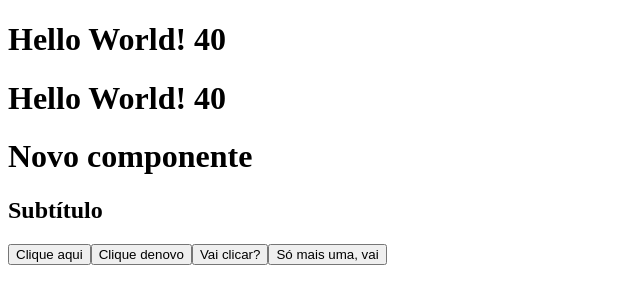
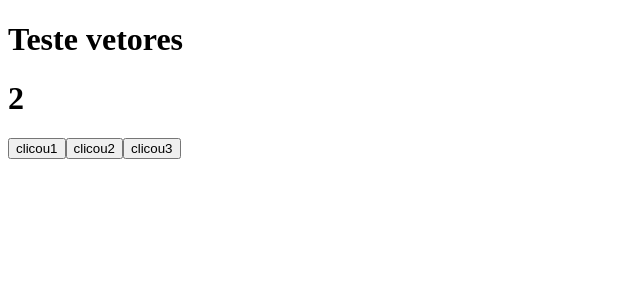
Before and after one commit to PedroGiacomin/quick-note-ex, a React (Create React App) app: page / in a window 1280 px wide. Shown: the top 304 px of the page, without its empty margins (0-640 px from the left). Built offline with nearby package versions, Linux system fonts and the light colour scheme.

Commit message:
Testando vetores, mas deu um erro na execução
Manifest: Line: 1, column: 1, Syntax error.

```diff
--- a/src/App.js
+++ b/src/App.js
@@ -1,5 +1,5 @@
 import React from 'react';
-import NewComponente from './HelloWorld';
+//import NewComponente from './HelloWorld';
 
 /* O React permite desenvolver separadamente os componentes
  * de uma pagina web. Ao executar uma acao em um desses componentes,
@@ -13,6 +13,51 @@ import NewComponente from './HelloWorld';
 
 function App() {
 
+  const vetor1 = [1, 2, 3, "string", 4, 5, 6];
+
+  function clicou1(){
+    //Imprime o vetor todo de uma vez
+    alert("Alert");
+  }
+
+  function clicou2(){
+    //Percorre o vetor usando um laco for
+    for(let i = 0; i < vetor1.length; i++){
+      console.log(i + " " + vetor1[i]);
+    }
+  }
+
+  function clicou3(){
+    //Percorre o vetor usando forEach
+    //forEach recebe uma funcao callback cujos parametros sao
+    //primeiro o elemento e segundo a posicao dele no vetor
+
+    vetor1.forEach((elemento, posicao) => {
+        console.log(elemento + " " + posicao + " :)");
+        }
+    );
+  }
+
+  return(
+    <div>
+      <h1>Teste vetores</h1>
+      <h1>{vetor1[1]}</h1>
+      <button onClick={() => clicou1}>clicou1</button>
+
+      <button onClick={() => clicou2}>clicou2</button>
+
+      <button onClick={() => clicou3}>clicou3</button>
+    </div>
+  )
+}
+
+export default App;
+
+
+//--- EXEMPLOS DE: COMPONENTES, FUNCOES E VARIAVEIS ---//
+//function App() {
+
+  /*
   function clicou(){
     alert("Clicaste?");
   }
@@ -25,38 +70,40 @@ function App() {
   const funcao = () => {
     alert("Mar tu clica demais");
   }
+  */
 
-  return (
-    <div>
-      <Title></Title>
-      <Title/>
-      <NewComponente/>
-
-      {/* Usando uma funcao dentro da tag JSX */}
-      <button onClick={clicou}>Clique aqui</button>
-
-      {/* Usando uma arrow function*/}
-      <button
-        onClick={() => {
-          alert("Clicaste mermo?");
-        }}
-      >
-        Clique denovo
-      </button>
-
-      {/* Usando uma variavel que armazena uma funcao*/}
-      <button onClick={funcao}>Vai clicar?</button>
-
-      {/* Usando uma funcao que recebe um parametro */}
-      <button onClick={() => clicou2("Previsível")}>
-        Só mais uma, vai
-      </button>
-
-    </div>
-  );
-}
+  //return (
+  //  <div>
+  //    <Title></Title>
+  //    <Title/>
+  //    <NewComponente/>
+  //
+  //    {/* Usando uma funcao dentro da tag JSX */}
+  //    <button onClick={clicou}>Clique aqui</button>
+  //
+  //    {/* Usando uma arrow function*/}
+  //    <button
+  //      onClick={() => {
+  //        alert("Clicaste mermo?");
+  //      }}
+  //    >
+  //      Clique denovo
+  //    </button>
+  //
+  //    {/* Usando uma variavel que armazena uma funcao*/}
+  //    <button onClick={funcao}>Vai clicar?</button>
+  //
+  //    {/* Usando uma funcao que recebe um parametro */}
+  //    <button onClick={() => clicou2("Previsível")}>
+  //      Só mais uma, vai
+  //    </button>
+  //
+  //    </div>
+  //  );
+  //}
 
 //Novo componente
+/*
 function Title(){
   const frase = "Hello World!";
   const numero = 40;
@@ -66,3 +113,4 @@ function Title(){
 }
 
 export default App;
+*/
```
